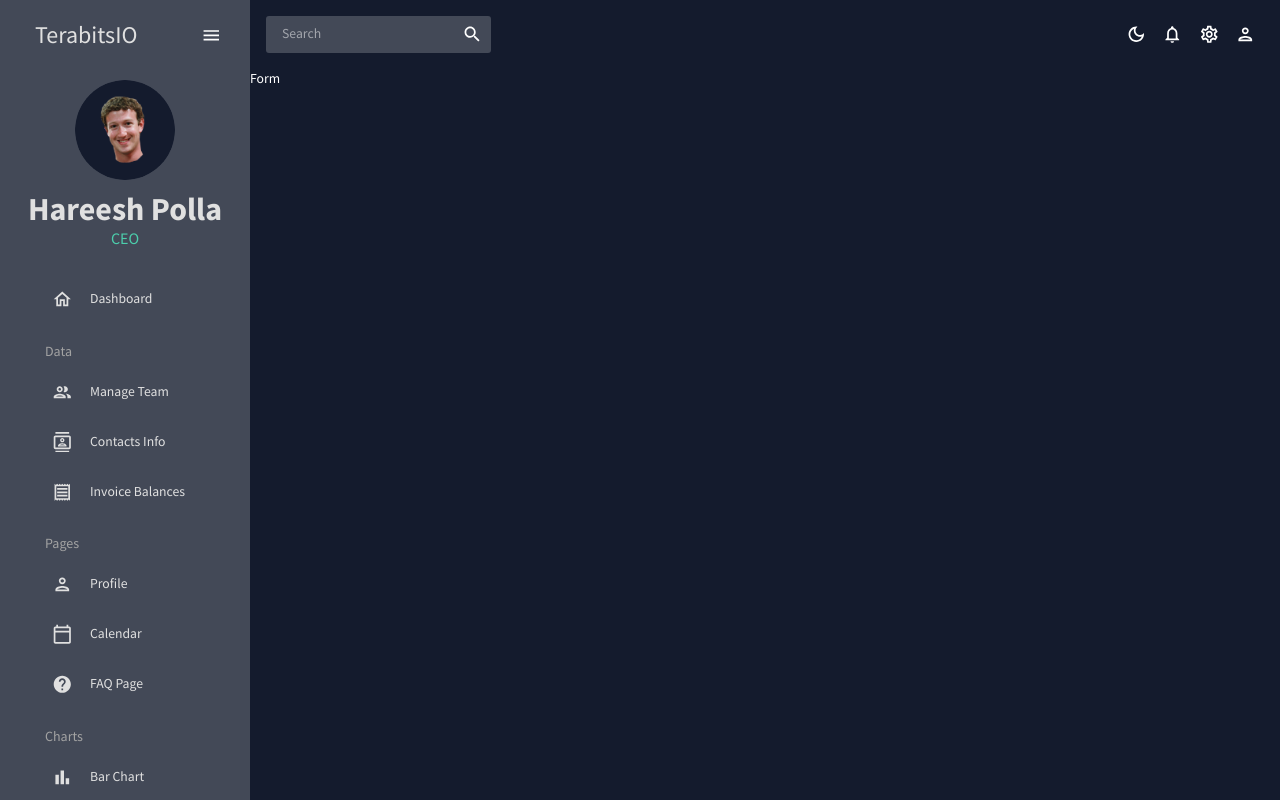
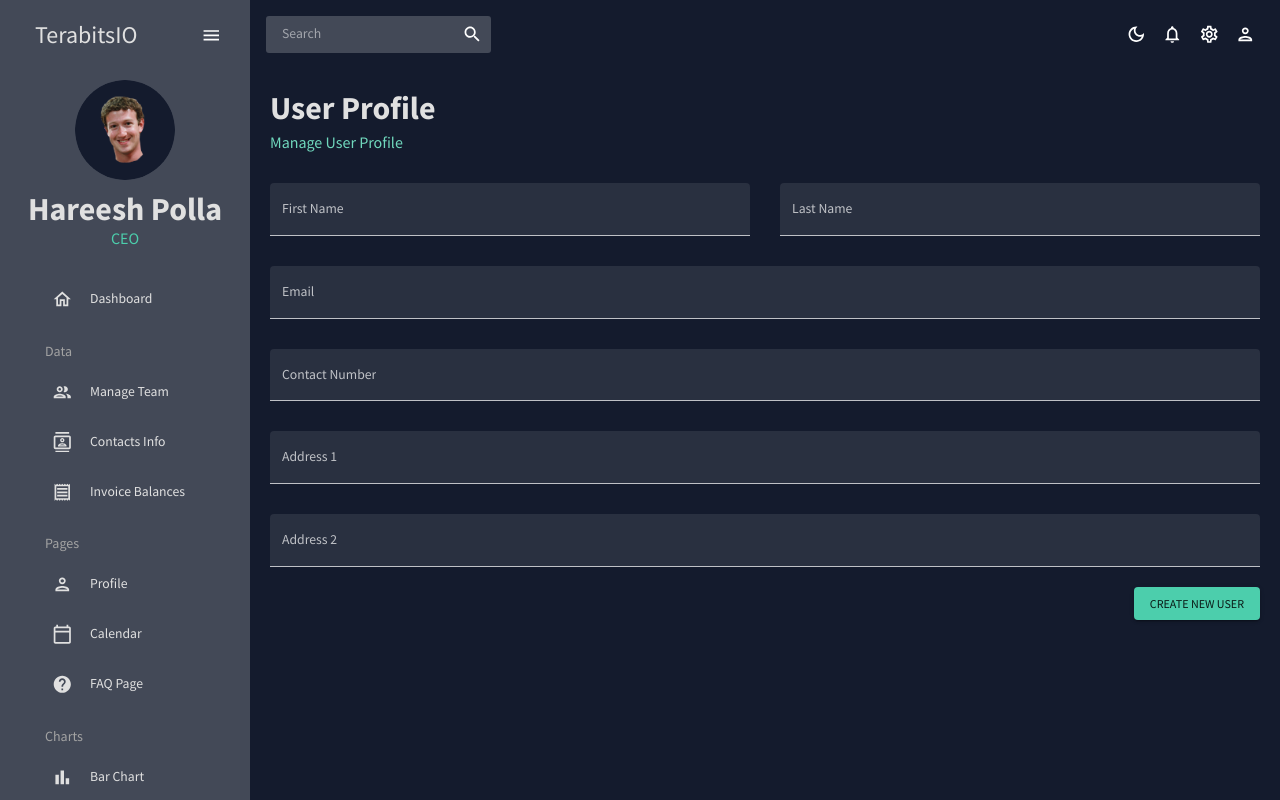
Before and after one commit to hareeshbabu82ns/knowledge-base-app, a React (Create React App) app in the folder client/: page /profile in a window 1280 px wide. Built offline with nearby package versions, Linux system fonts and the light colour scheme.

Commit message:
profile, calander, faq pages

```diff
--- a/client/package.json
+++ b/client/package.json
@@ -7,7 +7,10 @@
     "@emotion/styled": "^11.10.6",
     "@fullcalendar/core": "^6.1.4",
     "@fullcalendar/daygrid": "^6.1.4",
+    "@fullcalendar/interaction": "^6.1.4",
+    "@fullcalendar/list": "^6.1.4",
     "@fullcalendar/react": "^6.1.4",
+    "@fullcalendar/timegrid": "^6.1.4",
     "@mui/icons-material": "^5.11.11",
     "@mui/material": "^5.11.11",
     "@mui/x-data-grid": "^5.17.25",
--- a/client/src/scenes/calendar/index.js
+++ b/client/src/scenes/calendar/index.js
@@ -1,7 +1,104 @@
+import { Box, List, ListItem, ListItemText, Typography, useTheme } from '@mui/material'
+import FullCalendar from '@fullcalendar/react'
+import dayGridPlugin from '@fullcalendar/daygrid'
+import timeGridPlugin from '@fullcalendar/timegrid'
+import interactionPlugin from '@fullcalendar/interaction'
+import listPlugin from '@fullcalendar/list'
 
-const Calendar = ()=>{
+import Header from '../../components/Header'
+import { tokens } from '../../theme'
+import { useState } from 'react'
+import { formatDate } from '@fullcalendar/core'
+
+const Calendar = () => {
+
+  const theme = useTheme()
+  const colors = tokens( theme.palette.mode )
+
+  const [ currentEvents, setCurrentEvents ] = useState( [] )
+
+  const handleDateClick = ( selected ) => {
+    const title = prompt( 'Please enter event Title' )
+    const calendarApi = selected.view.calendar
+    calendarApi.unselect()
+
+    if ( title ) {
+      calendarApi.addEvent( {
+        id: `${selected.dateStr}-${title}`,
+        title,
+        start: selected.startStr,
+        end: selected.endStr,
+        allDay: selected.allDay,
+      } )
+    }
+  }
+
+  const handleEventClick = ( selected ) => {
+    if ( window.confirm( `Are you sure ${selected.event.title}` ) ) {
+      selected.event.remove()
+    }
+  }
+
   return (
-    <div>Calendar</div>
+    <Box m='20px'>
+      <Header title='Calendar' subtitle='Manage Time' />
+
+      <Box display='flex' justifyContent='space-between'>
+        {/* Calendar Sidebar */}
+        <Box flex='1 1 20%' bgcolor={colors.primary[ 400 ]}
+          p='15px' borderRadius='4px'>
+          <Typography variant='h5'>Events</Typography>
+          <List>
+            {currentEvents.map( e => (
+              <ListItem key={e.id}
+                sx={{ bgcolor: colors.greenAccent[ 500 ], margin: '10px 0', borderRadius: '2px' }} >
+                <ListItemText
+                  primary={e.title}
+                  secondary={
+                    <Typography>
+                      {formatDate( e.start, {
+                        year: 'numeric',
+                        month: 'short',
+                        day: 'numeric',
+                      } )}
+                    </Typography>
+                  }
+                >
+                </ListItemText>
+              </ListItem>
+            ) )}
+          </List>
+        </Box>
+
+        {/* Calendar */}
+        <Box flex='1 1 100%' ml='15px'>
+          <FullCalendar
+            height='75vh'
+            plugins={[
+              dayGridPlugin,
+              timeGridPlugin,
+              interactionPlugin,
+              listPlugin,
+            ]}
+            headerToolbar={{
+              left: 'prev,next,today',
+              center: "title",
+              right: "dayGridMonth,timeGridWeek,timeGridDay,listMonth"
+            }}
+            initialView='dayGridMonth'
+            editable={true}
+            selectable={true}
+            selectMirror={true}
+            dayMaxEvents={true}
+            select={handleDateClick}
+            eventClick={handleEventClick}
+            eventSet={( events ) => setCurrentEvents( events )}
+            initialEvents={[ { id: '1234', title: 'Add day', date: '2023-03-01' } ]}
+          />
+        </Box>
+
+      </Box>
+    </Box>
   )
 }
 
--- a/client/src/scenes/faq/index.js
+++ b/client/src/scenes/faq/index.js
@@ -1,7 +1,45 @@
+import { Box, Typography, useTheme } from '@mui/material'
+import Accordion from '@mui/material/Accordion'
+import AccordionSummary from '@mui/material/AccordionSummary'
+import AccordionDetails from '@mui/material/AccordionDetails'
+import ExpandMoreIcon from '@mui/icons-material/ExpandMore'
 
-const FAQ = ()=>{
+import Header from '../../components/Header'
+import { tokens } from '../../theme'
+
+
+const FAQ = () => {
+
+  const theme = useTheme()
+  const colors = tokens( theme.palette.mode )
+
   return (
-    <div>FAQ</div>
+    <Box m='20px'>
+      <Header title='FAQ' subtitle='Frequently Asked Questions' />
+
+      <Accordion defaultExpanded>
+        <AccordionSummary expandIcon={<ExpandMoreIcon />}>
+          <Typography color={colors.greenAccent[ 500 ]} variant='h5'>
+            Question 1
+          </Typography>
+        </AccordionSummary>
+        <AccordionDetails>
+          answer 1
+        </AccordionDetails>
+      </Accordion>
+
+
+      <Accordion defaultExpanded>
+        <AccordionSummary expandIcon={<ExpandMoreIcon />}>
+          <Typography color={colors.greenAccent[ 500 ]} variant='h5'>
+            Question 2
+          </Typography>
+        </AccordionSummary>
+        <AccordionDetails>
+          answer 2
+        </AccordionDetails>
+      </Accordion>
+    </Box>
   )
 }
 
--- a/client/src/scenes/form/index.js
+++ b/client/src/scenes/form/index.js
@@ -1,7 +1,137 @@
+import { Box, Button, TextField } from '@mui/material'
+import useMediaQuery from '@mui/material/useMediaQuery'
+import { Formik } from 'formik'
+import * as yup from 'yup'
+import Header from '../../components/Header'
 
-const Form = ()=>{
+const initialValues = {
+  firstName: '',
+  lastName: '',
+  email: '',
+  contact: '',
+  address1: '',
+  address2: '',
+}
+
+const phoneRegExp = /^((\+[1-9]{1,4}[ -]?)|(\([0-9]{2,3}\)[ -]?)|([0-9]{2,4})[ -]?)*?[0-9]{3,4}[ -]?[0-9]{3,4}$/
+
+const userSchema = yup.object().shape( {
+  firstName: yup.string().required( 'required' ),
+  lastName: yup.string().required( 'required' ),
+  email: yup.string().email( 'invalid email' ).required( 'required' ),
+  contact: yup.string().matches( phoneRegExp, 'invalid format' ).required( 'required' ),
+  address1: yup.string().required( 'required' ),
+  address2: yup.string().required( 'required' ),
+} )
+
+const Form = () => {
+  const isNonMobile = useMediaQuery( "(min-width:600px)" )
+
+  const handleFormSubmit = ( values ) => {
+    console.log( values )
+  }
+
   return (
-    <div>Form</div>
+    <Box m='20px'>
+      <Header title='User Profile' subtitle='Manage User Profile' />
+
+      <Formik onSubmit={handleFormSubmit}
+        initialValues={initialValues}
+        validationSchema={userSchema}
+      >
+        {( { values, errors, touched, handleBlur, handleChange, handleSubmit } ) => (
+          <form onSubmit={handleSubmit}>
+            <Box display='grid' gap='30px' gridTemplateColumns='repeat(4,minmax(0,1fr))'
+              sx={{
+                "& > div": { gridColumn: isNonMobile ? undefined : "span 4" }
+              }}
+            >
+              <TextField
+                fullWidth
+                variant='filled'
+                type='text'
+                label='First Name'
+                onBlur={handleBlur}
+                onChange={handleChange}
+                value={values.firstName}
+                name='firstName'
+                error={!!touched.firstName && !!errors.firstName}
+                helperText={touched.firstName && errors.firstName}
+                sx={{ gridColumn: 'span 2' }}
+              />
+              <TextField
+                fullWidth
+                variant='filled'
+                type='text'
+                label='Last Name'
+                onBlur={handleBlur}
+                onChange={handleChange}
+                value={values.lastName}
+                name='lastName'
+                error={!!touched.lastName && !!errors.lastName}
+                helperText={touched.lastName && errors.lastName}
+                sx={{ gridColumn: 'span 2' }}
+              />
+              <TextField
+                fullWidth
+                variant='filled'
+                type='text'
+                label='Email'
+                onBlur={handleBlur}
+                onChange={handleChange}
+                value={values.email}
+                name='email'
+                error={!!touched.email && !!errors.email}
+                helperText={touched.email && errors.email}
+                sx={{ gridColumn: 'span 4' }}
+              />
+              <TextField
+                fullWidth
+                variant='filled'
+                type='text'
+                label='Contact Number'
+                onBlur={handleBlur}
+                onChange={handleChange}
+                value={values.contact}
+                name='contact'
+                error={!!touched.contact && !!errors.contact}
+                helperText={touched.contact && errors.contact}
+                sx={{ gridColumn: 'span 4' }}
+              />
+              <TextField
+                fullWidth
+                variant='filled'
+                type='text'
+                label='Address 1'
+                onBlur={handleBlur}
+                onChange={handleChange}
+                value={values.address1}
+                name='address1'
+                error={!!touched.address1 && !!errors.address1}
+                helperText={touched.address1 && errors.address1}
+                sx={{ gridColumn: 'span 4' }}
+              />
+              <TextField
+                fullWidth
+                variant='filled'
+                type='text'
+                label='Address 2'
+                onBlur={handleBlur}
+                onChange={handleChange}
+                value={values.address2}
+                name='address2'
+                error={!!touched.address2 && !!errors.address2}
+                helperText={touched.address2 && errors.address2}
+                sx={{ gridColumn: 'span 4' }}
+              />
+            </Box>
+            <Box display='flex' justifyContent='end' mt='20px'>
+              <Button type='submit' color='secondary' variant='contained'>Create New User</Button>
+            </Box>
+          </form>
+        )}
+      </Formik>
+    </Box>
   )
 }
 
```
Also changed, not shown: 1 other file (tests, documents, lock files or other folders).
